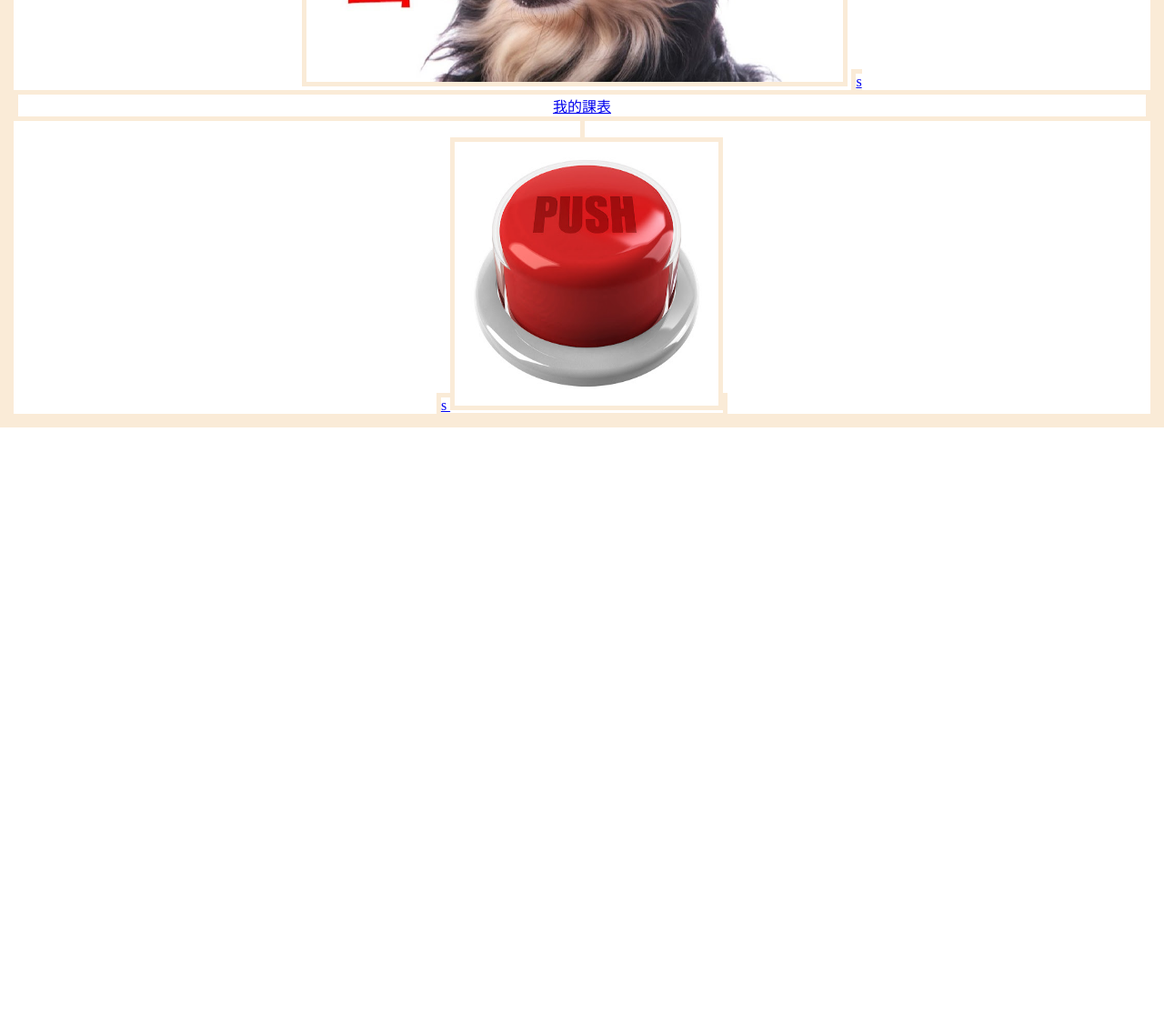
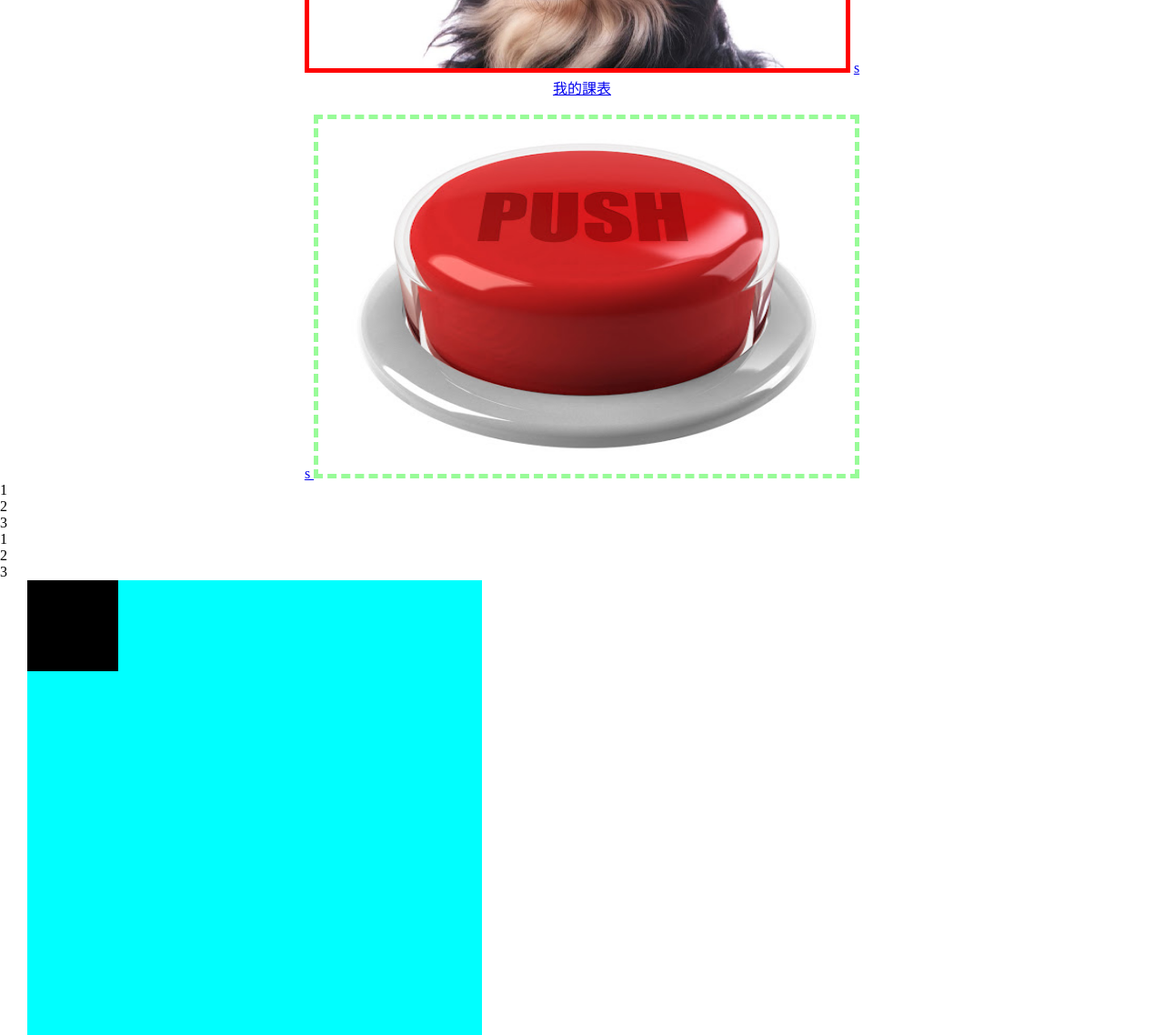
Before and after one commit to miipon8/miipon8.github.io, a plain HTML site: page index.html in a window 1280 px wide. Shown: the part 320-1458 px from the top of the page at 91% size. Before the commit the page ends 800 px from the top, so only its background shows below. Drawn offline with Linux system fonts and the light colour scheme.

Commit message:
增加<ol><li>序號 和框框

```diff
--- a/1027.css
+++ b/1027.css
@@ -1,5 +1,29 @@
 * {
     margin: 0;
     padding: 0;
-    box-sizing: border-box;border:5px solid antiquewhite;
+    list-style: none;
+    box-sizing: border-box;
 }
+
+img {
+    height: 400px;
+    width: 600px;
+}
+
+.img-start {
+    border: 5px solid red;
+}
+
+#img-master {
+    border: 5px dashed palegreen;
+}
+.relative{
+    margin-left: 30px;
+    background: aqua;
+    width: 500px;
+    height: 500px;
+}
+.absolute{
+    background: black;
+    width: 100px;
+    height: 100px}
--- a/index.html
+++ b/index.html
@@ -7,7 +7,7 @@
 </head>
 <body>
 <center>
-    <img src="img/LOGO.jpg" height="400" width="600"/>
+    <img class="img-start" src="img/LOGO.jpg" height="400" width="600"/>
     <a href="http://localhost:63342/miipon8.github.io/12.html?_ijt=4epcoaid930d659ioqafhbsov5&_ij_reload=RELOAD_ON_SAVE"
        target="_blank">s
         <p>我的課表</p>
@@ -15,8 +15,21 @@
     <br/>
     <a href="http://localhost:63342/miipon8.github.io/12.html?_ijt=4epcoaid930d659ioqafhbsov5&_ij_reload=RELOAD_ON_SAVE"
        target="_blank">s
-        <img src="img/unnamed.jpg" height="300" width="300"/>
+        <img id="img-master" class="img-start" src="img/unnamed.jpg" height="300" width="300"/>
     </a>
 </center>
+<ol>
+    <li>1</li>
+    <li>2</li>
+    <li>3</li>
+</ol>
+<ul>
+    <li>1</li>
+    <li>2</li>
+    <li>3</li>
+</ul>
+<div class="relative">
+    <div class="absolute"></div>
+</div>
 </body>
 </html>
```
